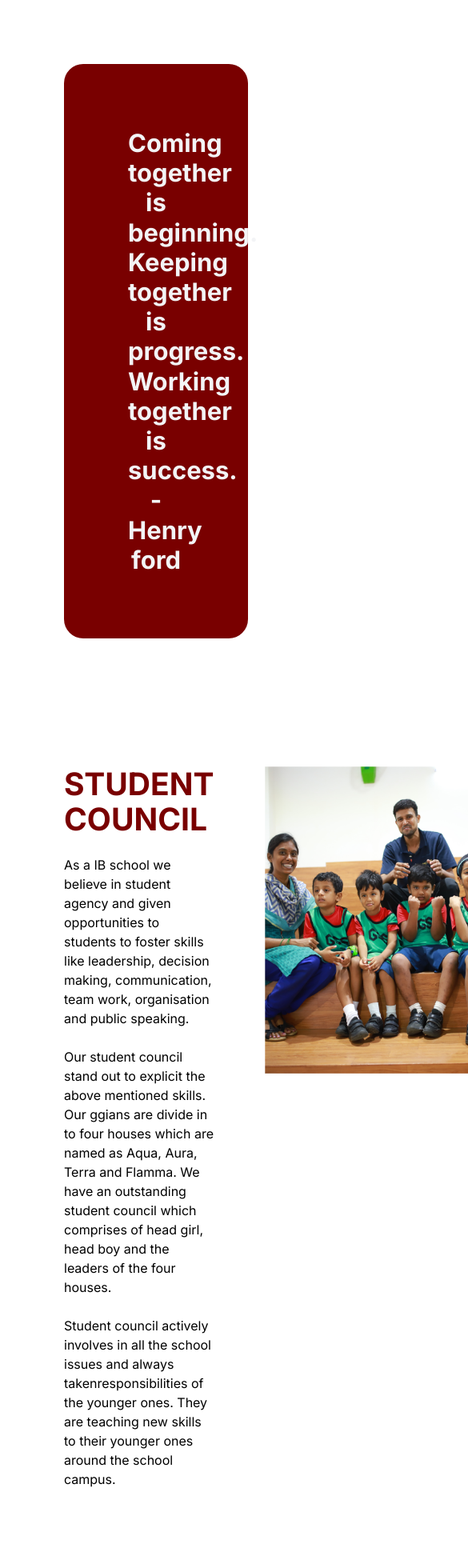
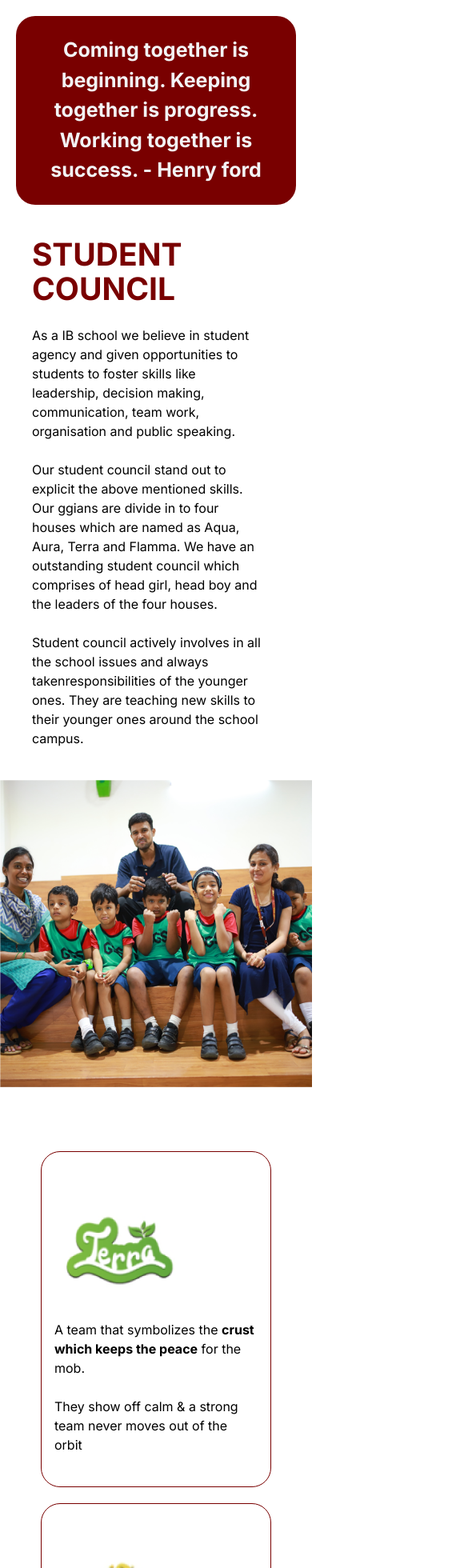
Before and after one commit to sudharshanr15/gglobalschool, a Next.js app: page /council in a window 390 px wide. Shown: the top 1960 px of the page at 80% size, 585 px wide, since content can reach past the window. Built offline with nearby package versions, Linux system fonts and the light colour scheme.

Commit message:
almost done responsiveness

```diff
--- a/src/container/StudentCouncil/benefits.tsx
+++ b/src/container/StudentCouncil/benefits.tsx
@@ -3,8 +3,8 @@ import benefitImage from '@/assets/student council benefits.png'
 
 const Benefits = () => {
   return (
-    <div className="flex align-center justify-between mx-auto mb-20 mt-40">
-      <div className="w-1/2 m-20 mr-16 mt-0 flex-col justify-between">
+    <div className="lg:flex align-center justify-between mx-auto mb-20 mt-20">
+      <div className="w-3/4 lg:w-1/2 m-10 lg:mx-20 mr-16 mt-0 flex-col justify-between">
         <div className="text-heading-4 text-primary-maroon">BENEFITS</div><br/>
         <div>
                   At GGS, the Student Council and the leadership programme helps develop
@@ -31,7 +31,7 @@ duties honestly, sincerely and to the best of their abilities, during this
           ceremony.
           </div>
         </div>
-        <Image src={benefitImage} className="ml-16 mr-20 h-full" alt="studentcouncil"/>
+        <Image src={benefitImage} className="lg:ml-16 lg:mr-20 h-full" alt="studentcouncil"/>
     </div>
   )
 }
--- a/src/container/StudentCouncil/content.tsx
+++ b/src/container/StudentCouncil/content.tsx
@@ -1,13 +1,15 @@
 import Image from "next/image"
 import contentimage from '../../assets/student council images.png'
+import benefitImage from '@/assets/student council benefits.png'
 
 const Content = () => {
   return (
     <div className="w-full mt-20">
-      <div className="mx-20">
-      <Image className="w-full" src={contentimage} alt="council image"/>
+      <div className="mx-10 lg:mx-20">
+      <Image className="w-full hidden md:block lg:block" src={contentimage} alt="council image"/>
+      <Image src={benefitImage} className="md:hidden lg:hidden lg:ml-16 lg:mr-20 h-full" alt="studentcouncil"/>
       </div>
-      <div className="m-20"><p>
+      <div className="m-10 lg:m-20"><p>
       G Global nurtures leadership qualities from the most earliest of stages with
 every growing, curious mind. Placing these responsibilities with potential
 individuals not only makes them quick problem solvers but also foster values
--- a/src/container/StudentCouncil/council.tsx
+++ b/src/container/StudentCouncil/council.tsx
@@ -3,8 +3,8 @@ import studentcouncil from '../../assets/student council.png'
 
 const Council = () => {
   return (
-    <div className="flex justify-between align-center mx-auto mb-20 mt-40">
-      <div className="w-1/2 m-20 mr-16 mt-0 flex-col justify-between">
+    <div className="md:flex lg:flex justify-between align-center mx-auto mb-10 lg:mb-20 mt-10 lg:mt-40">
+      <div className="w-3/4 md:w-1/2 lg:w-1/2 m-10 lg:mx-20 lg:mr-16 mt-0 flex-col justify-between">
         <div className="text-heading-4 text-primary-maroon">STUDENT COUNCIL</div><br/>
         <div>
           As a IB school we believe in student agency and given opportunities to
@@ -21,7 +21,7 @@ const Council = () => {
           younger ones around the school campus.
         </div>
       </div>
-        <Image src={studentcouncil} className="mr-20 h-96 w-auto" alt="studentcouncil"/>
+        <Image src={studentcouncil} className="mr-10 lg:mr-20 h-96 w-auto" alt="studentcouncil"/>
     </div>
   )
 }
--- a/src/container/StudentCouncil/descriptionBox.tsx
+++ b/src/container/StudentCouncil/descriptionBox.tsx
@@ -1,6 +1,6 @@
 const DescriptionBox = () => {
   return (
-    <div className="m-20 mx-30 text-heading-5 text-gray-100 text-center rounded-3xl p-20 bg-primary-maroon">
+    <div className="m-5 lg:m-20 mx-30 text-heading-6 lg:text-heading-5 text-gray-100 text-center rounded-3xl p-6 lg:p-20 bg-primary-maroon">
       Coming together is beginning. Keeping together is progress. Working
       together is success.
       - Henry ford
--- a/src/container/StudentCouncil/teamcard.tsx
+++ b/src/container/StudentCouncil/teamcard.tsx
@@ -6,23 +6,23 @@ import logo4 from '../../assets/PNG logo.png'
 
 const Teamcard = () => {
   return (
-    <div className="flex align-center gap-5 justify-center my-20">
-      <div className="w-56 px-4 py-6 border border-primary-maroon rounded-3xl">
+    <div className="lg:flex md:flex align-center gap-5 md:gap-2 justify-center my-20 w-fit mx-auto">
+      <div className="w-72 md:w-52 lg:w-56 px-4 py-10 lg:py-16 border border-primary-maroon my-5 rounded-3xl">
         <Image src={logo1} alt="team1" />
         <p>A team that symbolizes the <span className="font-bold">crust which keeps the peace</span> for the mob.</p><br/>
         <p>They show off calm & a strong team never moves out of the orbit</p>
       </div>
-      <div className="w-56 px-4 py-6 border border-primary-maroon rounded-3xl">
+      <div className="w-72 md:w-52 lg:w-56 px-4 py-10 lg:py-16 border border-primary-maroon my-5 rounded-3xl">
         <Image src={logo2} alt="team2" />
         <p>A team that symbolizes the <span className="font-bold">force of its players.</span></p><br/>
         <p>its always peaceful before they show up ! you know when they are here.</p>
       </div>
-      <div className="w-56 px-4 py-6 border border-primary-maroon rounded-3xl">
+      <div className="w-72 md:w-52 lg:w-56 px-4 md:px-2 py-10 lg:py-16 border border-primary-maroon my-5 rounded-3xl">
         <Image src={logo3} alt="team3" />
         <p>A team that symbolizes <span className="font-bold">the fury.</span></p><br/>
         <p>They will be energetic as the discharge from the gun. They make it smokey wherever they go.</p>
       </div>
-      <div className="w-56 px-4 py-6 border border-primary-maroon rounded-3xl">
+      <div className="w-72 md:w-52 lg:w-56 px-4 py-10 lg:py-16 border border-primary-maroon my-5 rounded-3xl">
         <Image src={logo4} alt="team4" />
         <p>A team that symbolizes <span className="font-bold">the cohesion.</span></p><br/>
         <p>They flow of the team goes up even more when they reach higher goals</p>
```
Lines whose indentation alone changed are shown as unchanged.
